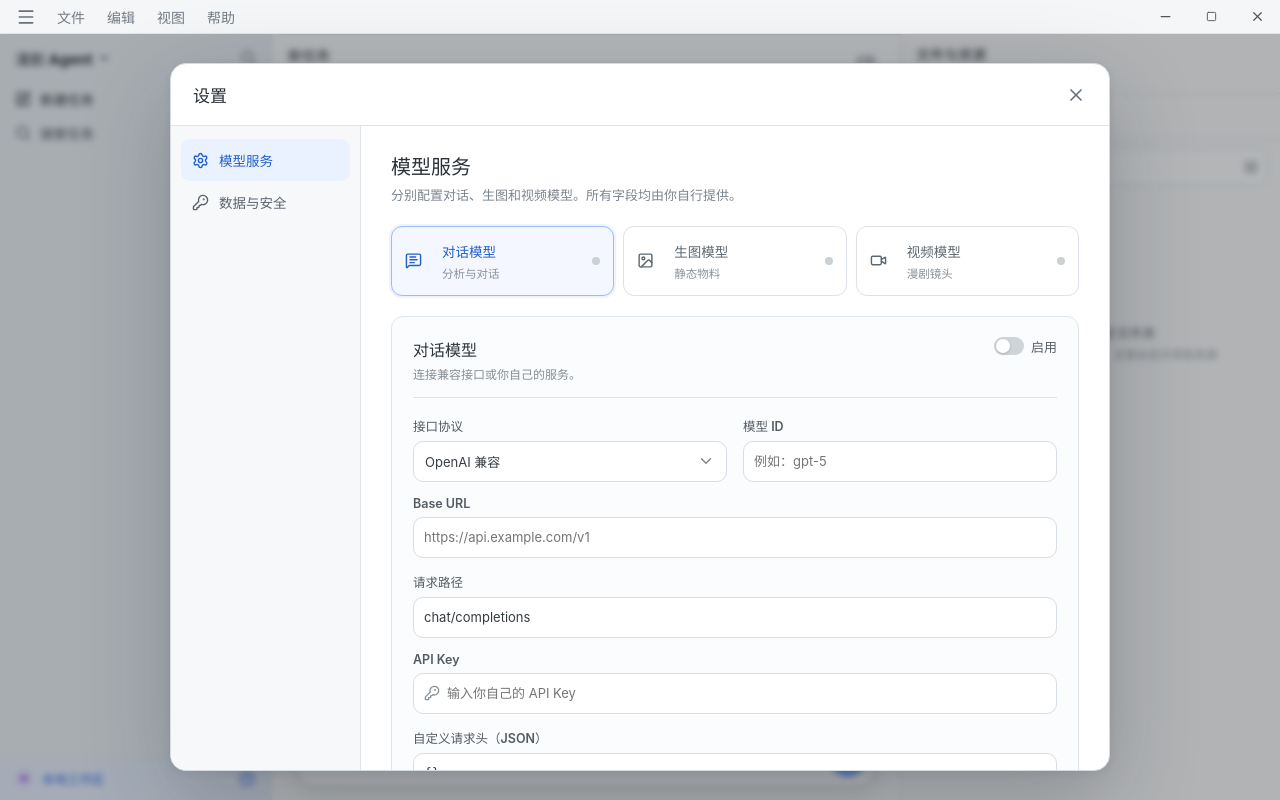
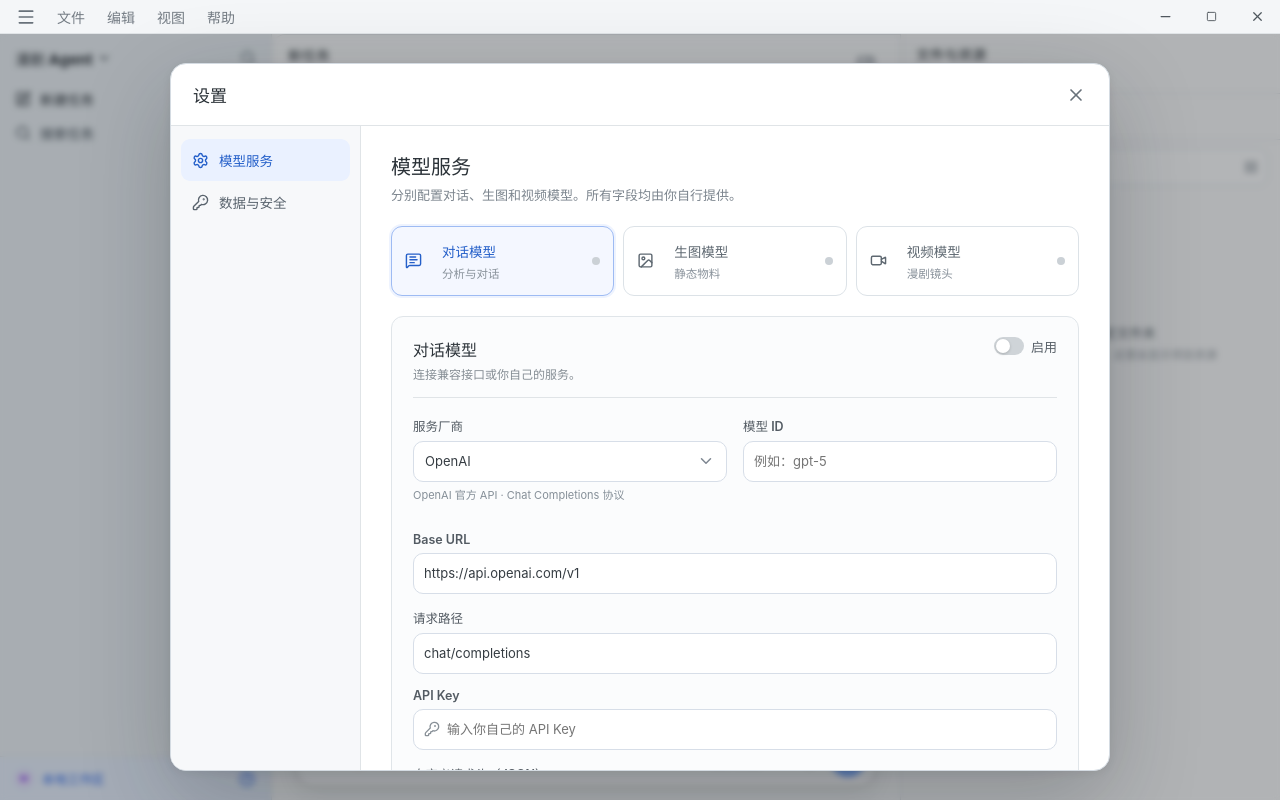
Before and after one commit to xhcoding1998/x-agents, a React (Vite) app: page / in a window 1280 px wide. Both pictures are taken after a click on the button "选择模型". Built offline with nearby package versions, Linux system fonts and the light colour scheme.

Commit message:
feat: add model provider presets

```diff
--- a/src/App.tsx
+++ b/src/App.tsx
@@ -117,6 +117,15 @@ type ModelConfig = {
 
 type ModelConfigs = Record<ModelKind, ModelConfig>;
 
+type ModelProviderPreset = {
+  label: string;
+  baseUrl: string;
+  apiPath: string;
+  headers: string;
+  description: string;
+  modelPlaceholder: string;
+};
+
 type WorkspaceSearchItem = {
   id: string;
   kind: "project" | "thread" | "resource";
@@ -146,11 +155,114 @@ const defaultSidebarPreferences: SidebarPreferences = {
   collapsedProjectIds: [],
 };
 
+const modelProviderPresets: Record<
+  ModelKind,
+  ModelProviderPreset[]
+> = {
+  chat: [
+    {
+      label: "OpenAI",
+      baseUrl: "https://api.openai.com/v1",
+      apiPath: "chat/completions",
+      headers: "{}",
+      description: "OpenAI 官方 API · Chat Completions 协议",
+      modelPlaceholder: "例如：gpt-5",
+    },
+    {
+      label: "Google Gemini",
+      baseUrl:
+        "https://generativelanguage.googleapis.com/v1beta/openai",
+      apiPath: "chat/completions",
+      headers: '{"x-goog-api-client":"manju-agent/0.1.0"}',
+      description: "Gemini 官方 OpenAI 兼容端点",
+      modelPlaceholder: "例如：gemini-3.6-flash",
+    },
+    {
+      label: "Anthropic Claude / Claude Code",
+      baseUrl: "https://api.anthropic.com",
+      apiPath: "v1/messages",
+      headers: "{}",
+      description: "Anthropic Messages 原生协议，可配置兼容网关",
+      modelPlaceholder: "例如：claude-opus-4-6",
+    },
+    {
+      label: "智谱 GLM",
+      baseUrl: "https://open.bigmodel.cn/api/paas/v4",
+      apiPath: "chat/completions",
+      headers: "{}",
+      description: "智谱开放平台 · OpenAI 兼容协议",
+      modelPlaceholder: "例如：glm-4.7",
+    },
+    {
+      label: "Moonshot Kimi",
+      baseUrl: "https://api.moonshot.cn/v1",
+      apiPath: "chat/completions",
+      headers: "{}",
+      description: "Moonshot 开放平台 · OpenAI 兼容协议",
+      modelPlaceholder: "填写控制台提供的 Kimi 模型 ID",
+    },
+    {
+      label: "DeepSeek",
+      baseUrl: "https://api.deepseek.com",
+      apiPath: "chat/completions",
+      headers: "{}",
+      description: "DeepSeek 官方 API · OpenAI 兼容协议",
+      modelPlaceholder: "例如：deepseek-v4-pro",
+    },
+    {
+      label: "阿里云通义千问",
+      baseUrl:
+        "https://dashscope.aliyuncs.com/compatible-mode/v1",
+      apiPath: "chat/completions",
+      headers: "{}",
+      description: "阿里云百炼北京地域 · OpenAI 兼容协议",
+      modelPlaceholder: "例如：qwen-plus",
+    },
+    {
+      label: "字节火山方舟（豆包）",
+      baseUrl: "https://ark.cn-beijing.volces.com/api/v3",
+      apiPath: "chat/completions",
+      headers: "{}",
+      description: "火山方舟官方端点 · OpenAI 兼容协议",
+      modelPlaceholder: "填写方舟模型 ID 或 Endpoint ID",
+    },
+    {
+      label: "自定义 OpenAI 兼容",
+      baseUrl: "",
+      apiPath: "chat/completions",
+      headers: "{}",
+      description: "适用于代理、网关和私有部署服务",
+      modelPlaceholder: "填写服务端使用的模型 ID",
+    },
+  ],
+  image: [
+    {
+      label: "字节火山方舟 Seedream",
+      baseUrl: "https://ark.cn-beijing.volces.com/api/v3",
+      apiPath: "images/generations",
+      headers: "{}",
+      description: "支持 Seedream 5.0 Lite、4.5、4.0 等字节生图模型",
+      modelPlaceholder:
+        "例如：doubao-seedream-4-0-250828 或 Endpoint ID",
+    },
+  ],
+  video: [
+    {
+      label: "自定义 REST",
+      baseUrl: "",
+      apiPath: "",
+      headers: "{}",
+      description: "视频模型将在接入具体服务后补充协议适配",
+      modelPlaceholder: "填写视频模型或 Endpoint ID",
+    },
+  ],
+};
+
 const defaultModelConfigs: ModelConfigs = {
   chat: {
     label: "对话模型",
-    provider: "OpenAI 兼容",
-    baseUrl: "",
+    provider: "OpenAI",
+    baseUrl: "https://api.openai.com/v1",
     model: "",
     apiKey: "",
     apiPath: "chat/completions",
@@ -159,8 +271,8 @@ const defaultModelConfigs: ModelConfigs = {
   },
   image: {
     label: "生图模型",
-    provider: "OpenAI 兼容",
-    baseUrl: "",
+    provider: "字节火山方舟 Seedream",
+    baseUrl: "https://ark.cn-beijing.volces.com/api/v3",
     model: "",
     apiKey: "",
     apiPath: "images/generations",
@@ -385,6 +497,41 @@ function App() {
     "manju-agent-model-configs-v2",
     defaultModelConfigs,
   );
+  useEffect(() => {
+    setModelConfigs((current) => {
+      const normalizedChatProvider =
+        current.chat.provider === "OpenAI 兼容"
+          ? "自定义 OpenAI 兼容"
+          : current.chat.provider;
+      const imagePreset = modelProviderPresets.image[0];
+      const imageNeedsMigration =
+        current.image.provider !== imagePreset.label;
+
+      if (
+        normalizedChatProvider === current.chat.provider &&
+        !imageNeedsMigration
+      ) {
+        return current;
+      }
+
+      return {
+        ...current,
+        chat: {
+          ...current.chat,
+          provider: normalizedChatProvider,
+        },
+        image: imageNeedsMigration
+          ? {
+              ...current.image,
+              provider: imagePreset.label,
+              baseUrl: imagePreset.baseUrl,
+              apiPath: imagePreset.apiPath,
+              headers: imagePreset.headers,
+            }
+          : current.image,
+      };
+    });
+  }, [setModelConfigs]);
   const [rightOpen, setRightOpen] = useStoredState(
     "manju-agent-right-panel-v2",
     true,
@@ -833,6 +980,7 @@ function App() {
     try {
       const { invoke } = await import("@tauri-apps/api/core");
       const reply = await invoke<string>("send_chat_message", {
+        provider: config.provider,
         baseUrl: config.baseUrl,
         apiKey: config.apiKey,
         model: config.model,
@@ -891,6 +1039,7 @@ function App() {
     try {
       const { invoke } = await import("@tauri-apps/api/core");
       const result = await invoke<string>("test_model_endpoint", {
+        provider: config.provider,
         baseUrl: config.baseUrl,
         apiKey: config.apiKey,
         headersJson: config.headers,
@@ -2044,6 +2193,36 @@ function SettingsDialog({
   const [section, setSection] = useState<"models" | "data">("models");
   const [closing, setClosing] = useState(false);
   const config = configs[activeKind];
+  const providerPresets = modelProviderPresets[activeKind];
+  const selectedProviderPreset =
+    providerPresets.find(
+      (preset) => preset.label === config.provider,
+    ) ?? {
+      label: config.provider,
+      baseUrl: config.baseUrl,
+      apiPath: config.apiPath,
+      headers: config.headers,
+      description: "保留已有的自定义服务配置",
+      modelPlaceholder: "填写服务端使用的模型 ID",
+    };
+  const providerOptions = [
+    ...providerPresets.map((preset) => preset.label),
+    ...(!providerPresets.some(
+      (preset) => preset.label === config.provider,
+    )
+      ? [config.provider]
+      : []),
+  ];
+  const changeProvider = (provider: string) => {
+    const preset = providerPresets.find(
+      (item) => item.label === provider,
+    );
+    onChange(activeKind, "provider", provider);
+    if (!preset) return;
+    onChange(activeKind, "baseUrl", preset.baseUrl);
+    onChange(activeKind, "apiPath", preset.apiPath);
+    onChange(activeKind, "headers", preset.headers);
+  };
   const requestClose = () => {
     if (closing) return;
     setClosing(true);
@@ -2155,19 +2334,16 @@ function SettingsDialog({
 
                   <div className="form-grid">
                     <div className="field">
-                      <span>接口协议</span>
+                      <span>服务厂商</span>
                       <CustomSelect
-                        label="接口协议"
+                        label="服务厂商"
                         value={config.provider}
-                        options={[
-                          "OpenAI 兼容",
-                          "自定义 REST",
-                          ...(activeKind === "image" ? ["ComfyUI"] : []),
-                        ]}
-                        onChange={(value) =>
-                          onChange(activeKind, "provider", value)
-                        }
+                        options={providerOptions}
+                        onChange={changeProvider}
                       />
+                      <small className="field-hint">
+                        {selectedProviderPreset.description}
+                      </small>
                     </div>
 
                     <label className="field">
@@ -2177,7 +2353,9 @@ function SettingsDialog({
                         onChange={(event) =>
                           onChange(activeKind, "model", event.target.value)
                         }
-                        placeholder="例如：gpt-5"
+                        placeholder={
+                          selectedProviderPreset.modelPlaceholder
+                        }
                         spellCheck={false}
                       />
                     </label>
--- a/src/styles.css
+++ b/src/styles.css
@@ -1430,6 +1430,14 @@ button:focus-visible {
   font-weight: 590;
 }
 
+.field > .field-hint {
+  min-height: 30px;
+  margin-top: 6px;
+  color: #858f98;
+  font-size: 11px;
+  line-height: 1.4;
+}
+
 .field > input,
 .field > select,
 .field > textarea,
```
Also changed, not shown: 2 other files (tests, documents, lock files or other folders).
